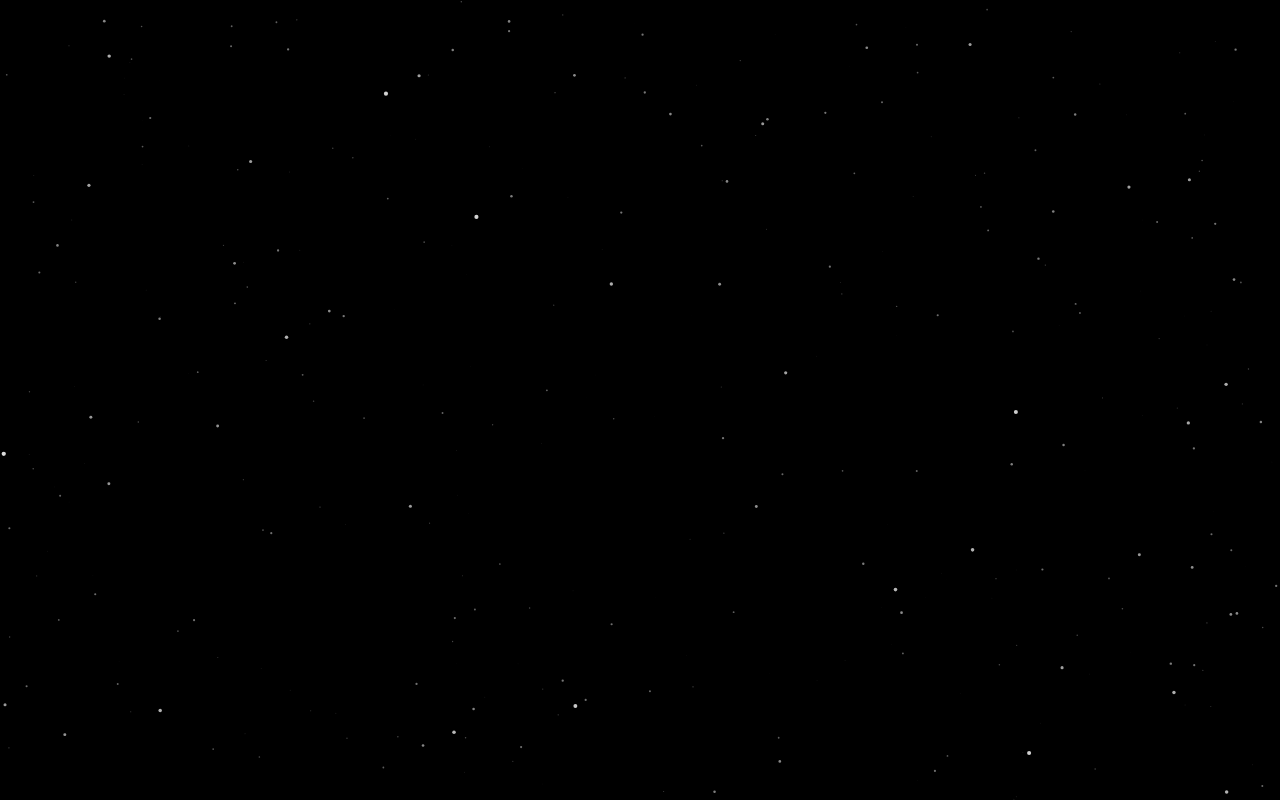
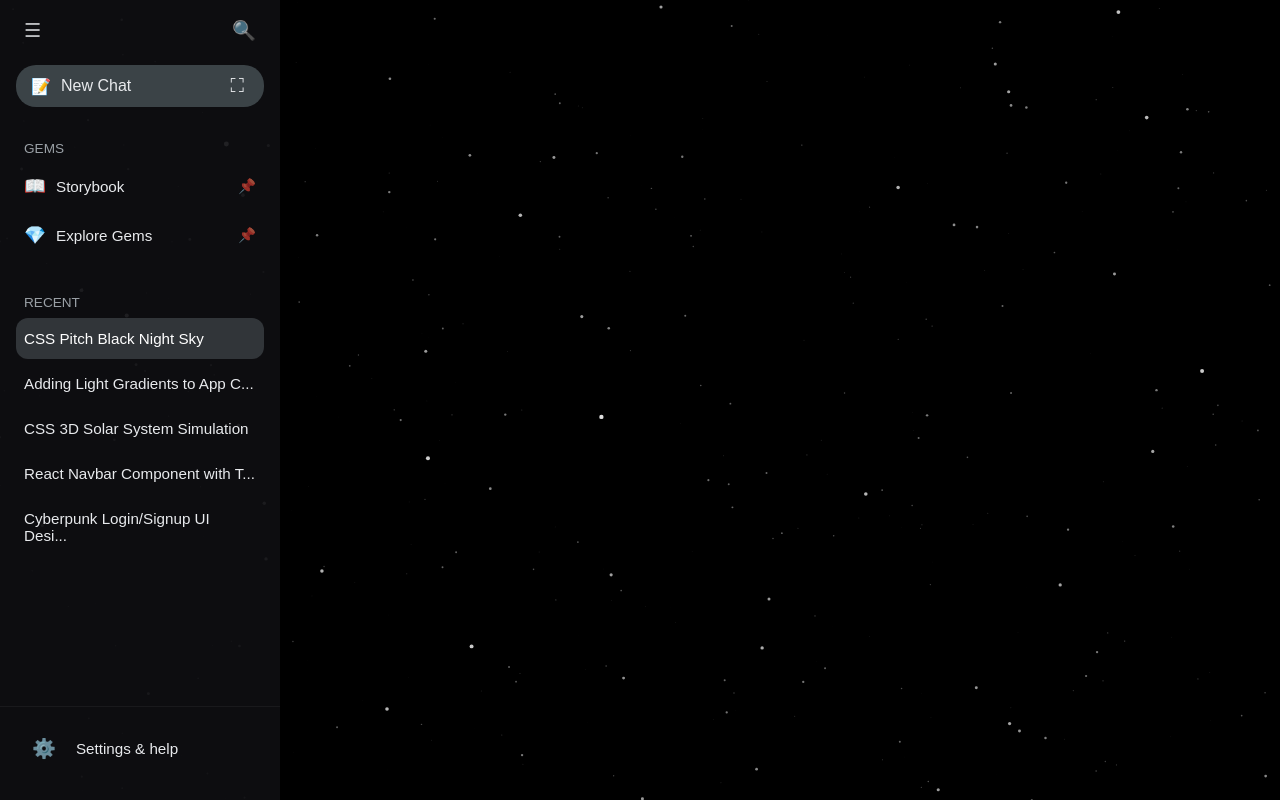
Before and after one commit to NoahMenezes/Image-Generator, a React (Create React App) app: page / in a window 1280 px wide. Built offline with nearby package versions, Linux system fonts and the light colour scheme.

Commit message:
sidebar.js and sidebar.css created

```diff
--- a/src/App.js
+++ b/src/App.js
@@ -1,30 +1,41 @@
+// Starfield.js (formerly your main component logic)
+
 import React, { useRef, useEffect, useState } from 'react';
-import './App.css'; // Assuming you named the CSS file App.css
+import './App.css';
+import Sidebar from './components/Sidebar'; // 1. Import the new Sidebar
 
-// Configuration constants defined outside the component for clarity
+// --- CONFIGURATION ---
 const MAX_STAR_COUNT = 1200;
 const MIN_SPEED = 0.0005;
 const MAX_SPEED = 0.003;
+const SIDEBAR_WIDTH = 280; // Define sidebar width here
+// ---------------------
 
-// Star Class Definition (moved outside the component to avoid re-creation on render)
+// Star Class Definition (Updated to receive sidebar width)
 class Star {
-    constructor(W, H, startX = null, startY = null) {
+    constructor(W, H, sidebarWidth, startX = null, startY = null) { // Added sidebarWidth
         const isNew = startX !== null;
         this.W = W;
         this.H = H;
+        this.sidebarWidth = sidebarWidth; // Store sidebar width
 
         if (isNew) {
+            // New star starts near the mouse position
             this.x = startX - W / 2;
             this.y = startY - H / 2;
             this.z = W;
         } else {
-            this.x = Math.random() * W - W / 2;
+            // Random start position (must exclude the sidebar area)
+            // X-coordinate is calculated relative to the new, smaller drawable area
+            this.x = Math.random() * (W - sidebarWidth) + sidebarWidth / 2 - W / 2;
             this.y = Math.random() * H - H / 2;
             this.z = Math.random() * W;
         }
 
         this.speedMultiplier = Math.random() * (MAX_SPEED - MIN_SPEED) + MIN_SPEED;
     }
+
+    // ... (update and reset methods remain the same) ...
 
     update(starsArray) {
         this.z -= this.W * this.speedMultiplier;
@@ -39,11 +50,13 @@ class Star {
     }
 
     reset() {
-        this.x = Math.random() * this.W - this.W / 2;
+        // Reset X is constrained to the non-sidebar area
+        this.x = Math.random() * (this.W - this.sidebarWidth) + this.sidebarWidth / 2 - this.W / 2;
         this.y = Math.random() * this.H - this.H / 2;
         this.z = this.W;
     }
 
+    // ... (draw method remains the same) ...
     draw(ctx) {
         const perspective = this.W / this.z;
         const xP = this.x * perspective + this.W / 2;
@@ -61,19 +74,16 @@ class Star {
 
 
 export default function Starfield() {
-    // 1. Refs for DOM elements
     const canvasRef = useRef(null);
     const animationFrameRef = useRef(null);
-    const starsRef = useRef([]); // Use a ref to hold the mutable stars array
+    const starsRef = useRef([]);
 
-    // 2. State for dimensions (useful for resize handling)
     const [dimensions, setDimensions] = useState({
         W: window.innerWidth,
         H: window.innerHeight
     });
     const { W, H } = dimensions;
 
-    // 3. Setup function (called on mount and resize)
     const setupCanvas = () => {
         const currentW = window.innerWidth;
         const currentH = window.innerHeight;
@@ -86,14 +96,13 @@ export default function Starfield() {
         }
     };
 
-    // 4. Star spawning logic
     const spawnStar = (x, y) => {
-        if (starsRef.current.length < MAX_STAR_COUNT) {
-            starsRef.current.push(new Star(W, H, x, y));
+        // Only spawn stars if the click/mouse is outside the sidebar area
+        if (x > SIDEBAR_WIDTH && starsRef.current.length < MAX_STAR_COUNT) {
+            starsRef.current.push(new Star(W, H, SIDEBAR_WIDTH, x, y));
         }
     };
 
-    // 5. Animation loop (runs via requestAnimationFrame)
     const animate = () => {
         const canvas = canvasRef.current;
         if (!canvas) return;
@@ -116,47 +125,47 @@ export default function Starfield() {
         animationFrameRef.current = requestAnimationFrame(animate);
     };
 
-    // --- useEffect Hooks ---
-
-    // Hook for Initial Setup, Animation Start, and Cleanup
+    // Initial Setup and Animation Start
     useEffect(() => {
         setupCanvas();
 
-        // Initialize stars
+        // Initialize stars (Pass SIDEBAR_WIDTH to the Star constructor)
         for (let i = 0; i < 800; i++) {
-            starsRef.current.push(new Star(W, H));
+            starsRef.current.push(new Star(W, H, SIDEBAR_WIDTH));
         }
 
-        // Start animation loop
         animationFrameRef.current = requestAnimationFrame(animate);
 
-        // Cleanup function on component unmount
         return () => {
             cancelAnimationFrame(animationFrameRef.current);
         };
-    }, [W, H]); // Rerun setup when W or H changes (on resize)
+    }, [W, H]);
 
-    // Hook for Mouse Listener (only needs to be set up once)
+    // Mouse Listener and Resize Hook
     useEffect(() => {
         const handleMouseMove = (event) => {
-            // Note: Mouse position is relative to the viewport (correct for canvas)
             spawnStar(event.clientX, event.clientY);
         };
 
         window.addEventListener('mousemove', handleMouseMove);
         window.addEventListener('resize', setupCanvas);
 
-        // Cleanup for event listeners
         return () => {
             window.removeEventListener('mousemove', handleMouseMove);
             window.removeEventListener('resize', setupCanvas);
         };
-    }, [W, H]); // Re-attach if dimensions change, though listeners primarily use current state
+    }, [W, H]);
 
     return (
         <div className="starfield-container" style={{ width: W, height: H }}>
+            {/* 2. Render the Sidebar first (z-index ensures it's on top) */}
+            <Sidebar />
+
             <canvas ref={canvasRef} id="starfield" className="starfield-canvas" />
+
+            {/* The info-text is now unnecessary as the Sidebar provides info */}
             <div className="info-text">
+                {/* Note: Mouse movement will only generate stars outside the sidebar now */}
             </div>
         </div>
     );
--- a/src/components/Sidebar.css
+++ b/src/components/Sidebar.css
@@ -1,58 +1,151 @@
 /* components/Sidebar.css */
 
+/* --- GENERAL SIDEBAR STRUCTURE (The key change is here: low opacity background) --- */
 .sidebar {
-    /* Fixed position to stay visible on top of the starfield */
+    /* Use a very dark color with SLIGHT TRANSPARENCY (0.92) to let stars show through */
+    background-color: rgba(15, 15, 18, 0.92);
+
     position: fixed;
     top: 0;
     left: 0;
-    width: 280px; /* Width of the sidebar */
+    width: 280px;
     height: 100vh;
+    color: #e8eaed;
+    z-index: 20; /* Must be higher than the canvas z-index (1) */
 
-    /* Dark, semi-transparent background for night theme */
-    background-color: rgba(10, 10, 10, 0.85);
-    color: #f0f0f0;
-    box-shadow: 2px 0 10px rgba(0, 0, 0, 0.5);
-    z-index: 20; /* Ensure it is above the canvas (z-index: 1) */
-
-    padding: 20px 0;
+    padding: 10px 0;
     box-sizing: border-box;
-    transition: width 0.3s ease; /* For future animations (e.g., collapse) */
+    display: flex;
+    flex-direction: column;
+    box-shadow: 1px 0 10px rgba(0, 0, 0, 0.3);
 }
 
-.sidebar-header {
-    padding: 0 20px 10px;
-    border-bottom: 1px solid rgba(255, 255, 255, 0.1);
+
+/* --- TOP MENU & NEW CHAT --- */
+.sidebar-top {
+    padding: 0 16px;
     margin-bottom: 20px;
 }
 
-.sidebar-header h2 {
-    margin: 0;
-    font-size: 1.4rem;
+.menu-header {
+    display: flex;
+    justify-content: space-between;
+    align-items: center;
+    height: 40px;
+    margin-bottom: 15px;
+}
+
+.icon {
+    font-size: 1.2rem;
+    cursor: pointer;
+    padding: 8px;
+    border-radius: 50%;
+    transition: background-color 0.2s;
+    opacity: 0.8;
+}
+
+.icon:hover {
+    /* Hover state is still transparent to blend better with the main panel */
+    background-color: rgba(255, 255, 255, 0.15);
+    opacity: 1;
+}
+
+.new-chat-button {
+    display: flex;
+    align-items: center;
+    /* FIX: Make button background OPAQUE (#3b4347) to ensure high contrast/readability */
+    background-color: #3b4347;
+    padding: 10px 15px;
+    border-radius: 20px;
+    font-weight: 500;
+    cursor: pointer;
+    transition: background-color 0.2s;
+}
+
+.new-chat-button:hover {
+    background-color: #4a545a; /* Opaque hover state */
+}
+
+.new-chat-button .icon {
+    padding: 0;
+    margin-right: 10px;
+    font-size: 1rem;
+    opacity: 1;
+}
+
+.fullscreen-icon {
+    margin-left: auto;
+    font-size: 1.2rem;
+    padding: 0 5px;
+}
+
+
+/* --- SECTIONS (GEMS, RECENT) --- */
+.sidebar-section {
+    padding: 0 16px 20px;
+}
+
+.sidebar-section h3 {
+    color: #9aa0a6;
+    font-size: 0.85rem;
+    font-weight: 500;
+    margin-bottom: 8px;
+    padding-left: 8px;
+    text-transform: uppercase;
+}
+
+.sidebar-item {
+    display: flex;
+    align-items: center;
+    gap: 12px;
+    padding: 12px 8px;
+    margin-bottom: 4px;
+    border-radius: 12px;
+    font-size: 0.95rem;
+    cursor: pointer;
+    transition: background-color 0.2s;
+    color: #e8eaed;
+    /* FIX: Ensure content items have a solid (opaque) background color */
+    background-color: transparent;
+}
+
+.sidebar-item:hover:not(.selected-chat) {
+    /* Hover state is opaque enough to block stars for clear hover feedback */
+    background-color: rgba(255, 255, 255, 0.1);
+}
+
+.item-icon {
+    font-size: 1.1rem;
+    width: 20px;
+    text-align: center;
+}
+
+.pin-icon {
+    margin-left: auto;
+    font-size: 0.9rem;
+    opacity: 0.6;
+}
+
+/* Style for the currently selected item (The most important fix for contrast) */
+.selected-chat {
+    /* FIX: Must use an OPAQUE color here to block the stars and make text crisp */
+    background-color: #313539;
+    color: #fff;
     font-weight: 500;
 }
 
-.sidebar-nav ul {
-    list-style: none;
-    padding: 0;
-    margin: 0;
+.selected-chat:hover {
+    background-color: #313539;
 }
 
-.sidebar-nav li a {
-    display: block;
-    padding: 10px 20px;
-    text-decoration: none;
-    color: #ccc;
-    font-size: 1rem;
-    transition: background-color 0.2s;
+
+/* --- BOTTOM SETTINGS --- */
+.sidebar-bottom {
+    margin-top: auto;
+    padding: 10px 16px;
+    border-top: 1px solid rgba(255, 255, 255, 0.05);
 }
 
-.sidebar-nav li a:hover {
-    background-color: rgba(255, 255, 255, 0.05);
-    color: #fff;
+.sidebar-bottom .sidebar-item {
+    margin-bottom: 0;
 }
-
-.sidebar-content {
-    padding: 20px;
-    font-size: 0.9rem;
-    color: #aaa;
-}
--- a/src/components/Sidebar.js
+++ b/src/components/Sidebar.js
@@ -0,0 +1,70 @@
+// components/Sidebar.js
+
+import React from 'react';
+import './Sidebar.css';
+
+const Sidebar = () => {
+    // Placeholder data to mimic the "Gems" and "Recent" sections
+    const gems = [
+        { icon: '📖', name: 'Storybook' },
+        { icon: '💎', name: 'Explore Gems' }
+    ];
+
+    const recentChats = [
+        'CSS Pitch Black Night Sky',
+        'Adding Light Gradients to App C...',
+        'CSS 3D Solar System Simulation',
+        'React Navbar Component with T...',
+        'Cyberpunk Login/Signup UI Desi...'
+    ];
+
+    return (
+        <aside className="sidebar">
+            {/* Top Section: Menu and New Chat */}
+            <div className="sidebar-top">
+                <div className="menu-header">
+                    <span className="icon">☰</span>
+                    <span className="icon search-icon">🔍</span>
+                </div>
+                <div className="new-chat-button">
+                    <span className="icon">📝</span> New Chat
+                    <span className="fullscreen-icon">⛶</span>
+                </div>
+            </div>
+
+            {/* Middle Section: Gems (Features) */}
+            <div className="sidebar-section">
+                <h3>Gems</h3>
+                {gems.map((item, index) => (
+                    <div key={index} className="sidebar-item">
+                        <span className="item-icon">{item.icon}</span>
+                        {item.name}
+                        <span className="pin-icon">📌</span>
+                    </div>
+                ))}
+            </div>
+
+            {/* Bottom Section: Recent Chats */}
+            <div className="sidebar-section">
+                <h3>Recent</h3>
+                {recentChats.map((title, index) => (
+                    <div
+                        key={index}
+                        className={`sidebar-item recent-chat ${index === 0 ? 'selected-chat' : ''}`}
+                    >
+                        {title}
+                    </div>
+                ))}
+            </div>
+
+            {/* Settings & Help at the very bottom */}
+            <div className="sidebar-bottom">
+                <div className="sidebar-item settings">
+                    <span className="icon">⚙️</span> Settings & help
+                </div>
+            </div>
+        </aside>
+    );
+};
+
+export default Sidebar;
```
